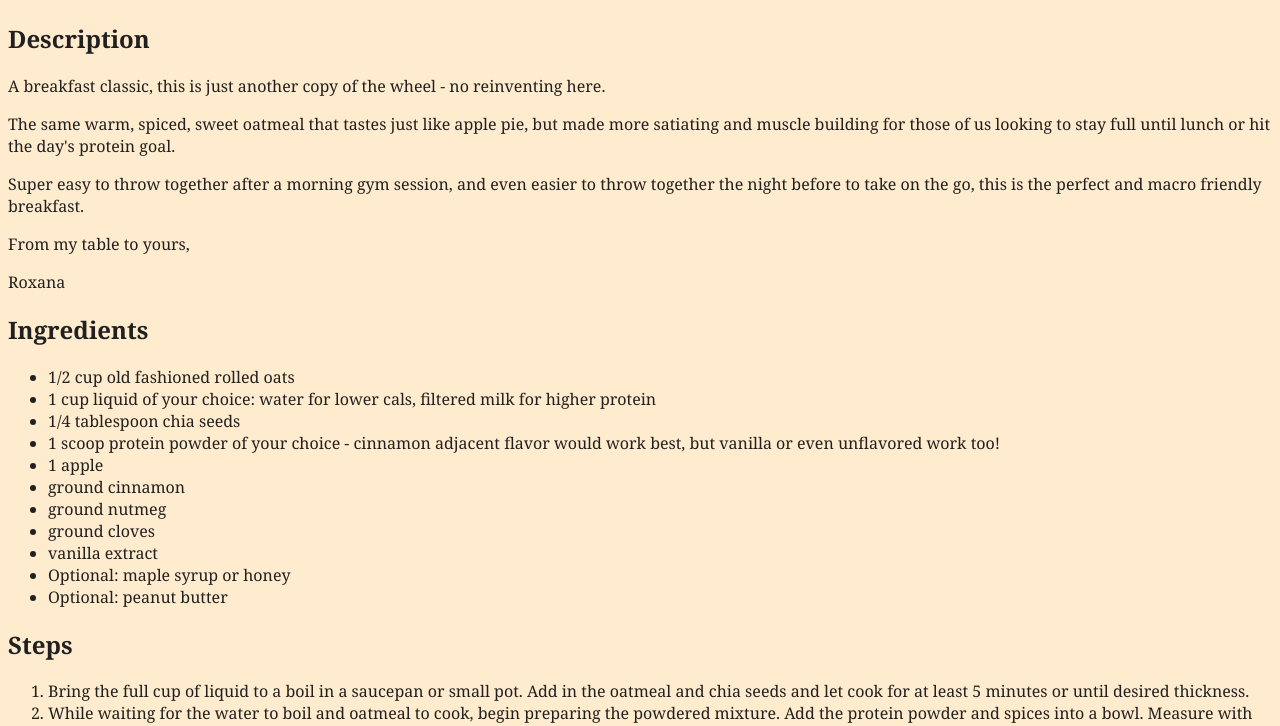
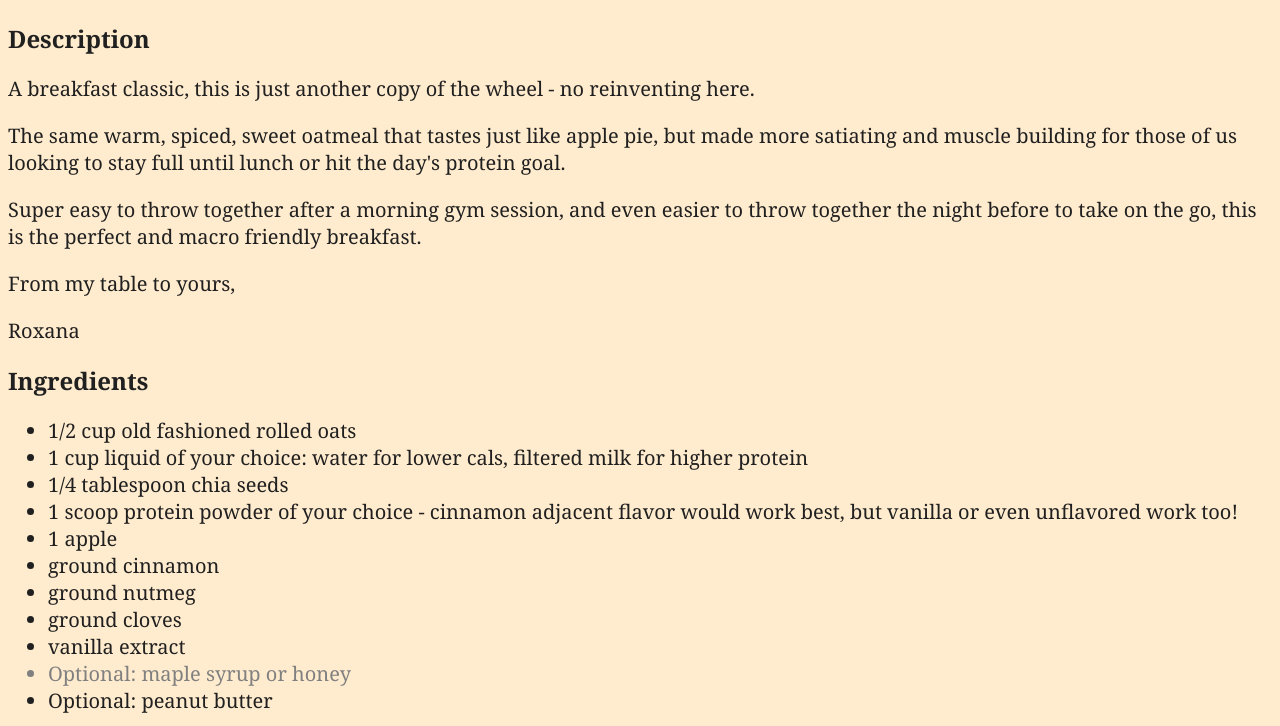
Before and after one commit to roxeg12/odin-recipes, a plain HTML site: page recipes/oatmeal.html in a window 1280 px wide. Shown: the part 638-1364 px from the top of the page. Drawn offline with Linux system fonts and the light colour scheme.

Commit message:
Color optional ingredients grey, make body font larger

```diff
--- a/recipes/oatmeal.html
+++ b/recipes/oatmeal.html
@@ -35,8 +35,8 @@
         <li>ground nutmeg</li>
         <li>ground cloves</li>
         <li>vanilla extract</li>
-        <li>Optional: maple syrup or honey</li>
-        <li>Optional: peanut butter</li>
+        <li class="optional">Optional: maple syrup or honey</li>
+        <li class="Optional">Optional: peanut butter</li>
 
     </ul>
 
--- a/recipes/recipe-style.css
+++ b/recipes/recipe-style.css
@@ -2,6 +2,7 @@ html {
     background-color: blanchedalmond;
     font-family: Georgia, 'Times New Roman', Times, serif;
     color: rgb(32, 32, 32);
+
 
 }
 h1 {
@@ -13,3 +14,11 @@ img {
     width: auto;
     height: 500px;
 }
+
+.optional {
+    color: gray;
+}
+
+p, li{
+    font-size: 20px;
+}
```
Also changed, not shown: recipes/entomatadas.html (+2 -2 lines).
